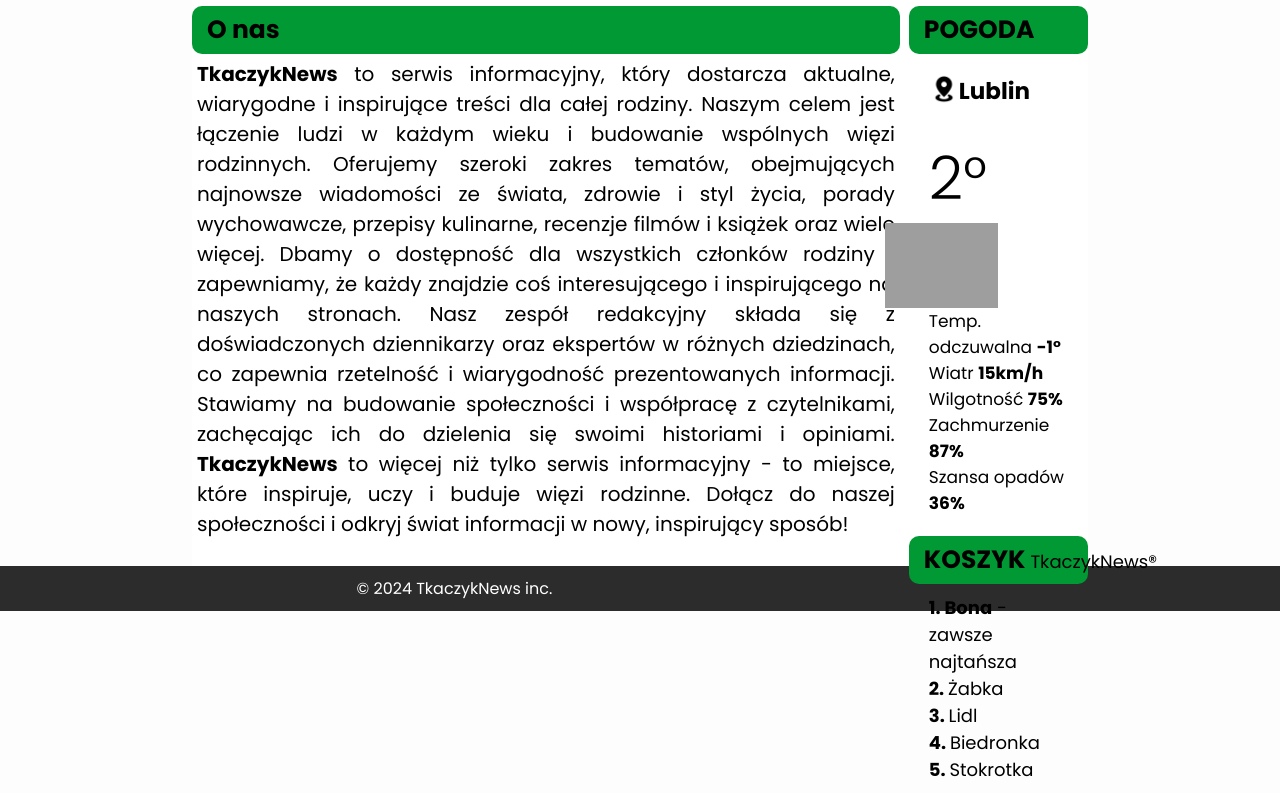
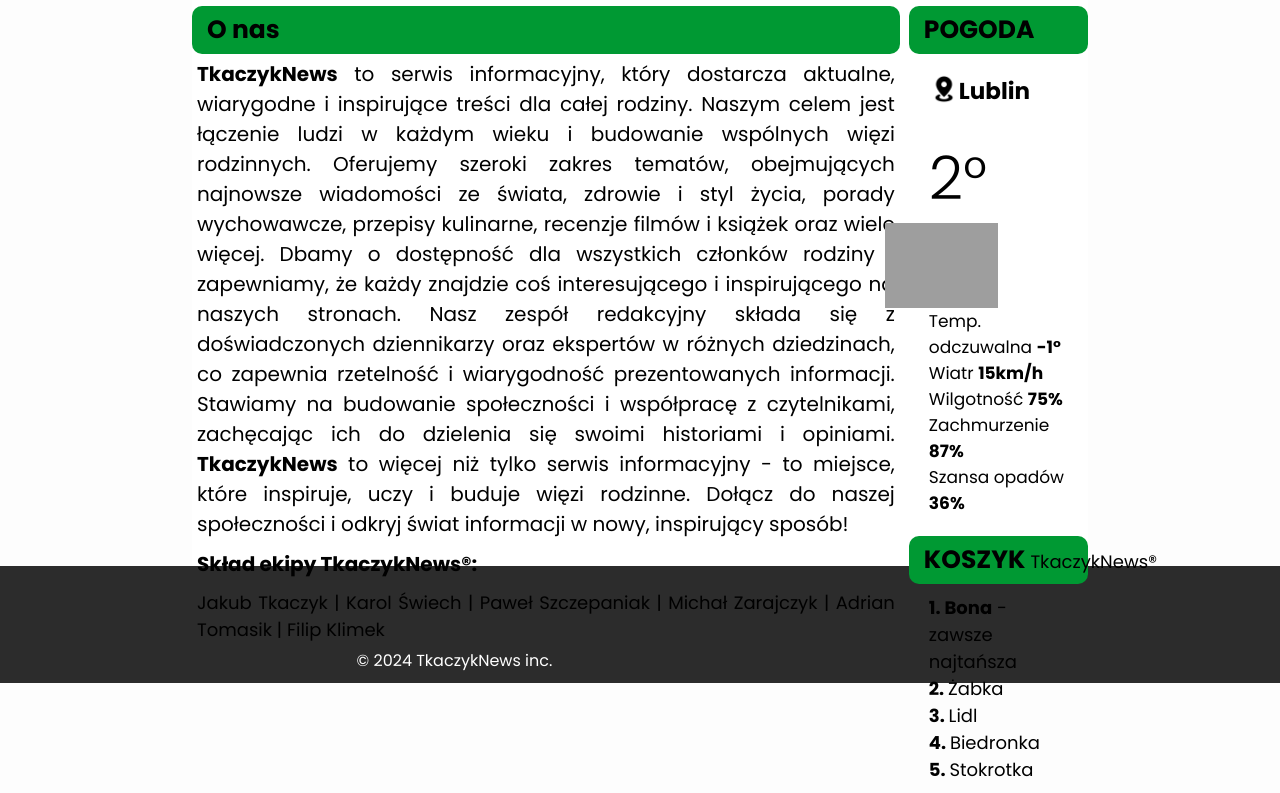
Before and after one commit to MZarajczyk/mzarajczyk.github.io, a plain HTML site: page index.html in a window 1280 px wide. Shown: the part 934-1727 px from the top of the page. Drawn offline with Linux system fonts and the light colour scheme; grey boxes are pictures that could not be loaded.

Commit message:
Update index.html

```diff
--- a/index.html
+++ b/index.html
@@ -43,6 +43,8 @@
         <div id="article1">
         <p>
             <b>TkaczykNews</b> to serwis informacyjny, który dostarcza aktualne, wiarygodne i inspirujące treści dla całej rodziny. Naszym celem jest łączenie ludzi w każdym wieku i budowanie wspólnych więzi rodzinnych. Oferujemy szeroki zakres tematów, obejmujących najnowsze wiadomości ze świata, zdrowie i styl życia, porady wychowawcze, przepisy kulinarne, recenzje filmów i książek oraz wiele więcej. Dbamy o dostępność dla wszystkich członków rodziny i zapewniamy, że każdy znajdzie coś interesującego i inspirującego na naszych stronach. Nasz zespół redakcyjny składa się z doświadczonych dziennikarzy oraz ekspertów w różnych dziedzinach, co zapewnia rzetelność i wiarygodność prezentowanych informacji. Stawiamy na budowanie społeczności i współpracę z czytelnikami, zachęcając ich do dzielenia się swoimi historiami i opiniami. <b>TkaczykNews</b> to więcej niż tylko serwis informacyjny - to miejsce, które inspiruje, uczy i buduje więzi rodzinne. Dołącz do naszej społeczności i odkryj świat informacji w nowy, inspirujący sposób!</p>
+                <p><b>Skład ekipy TkaczykNews®:</b><br></p>
+        <p style="font-size:18px;">Jakub Tkaczyk | Karol Świech | Paweł Szczepaniak | Michał Zarajczyk | Adrian Tomasik | Filip Klimek</p>
         </div>
         </div>
     <div id="col-right">
```
